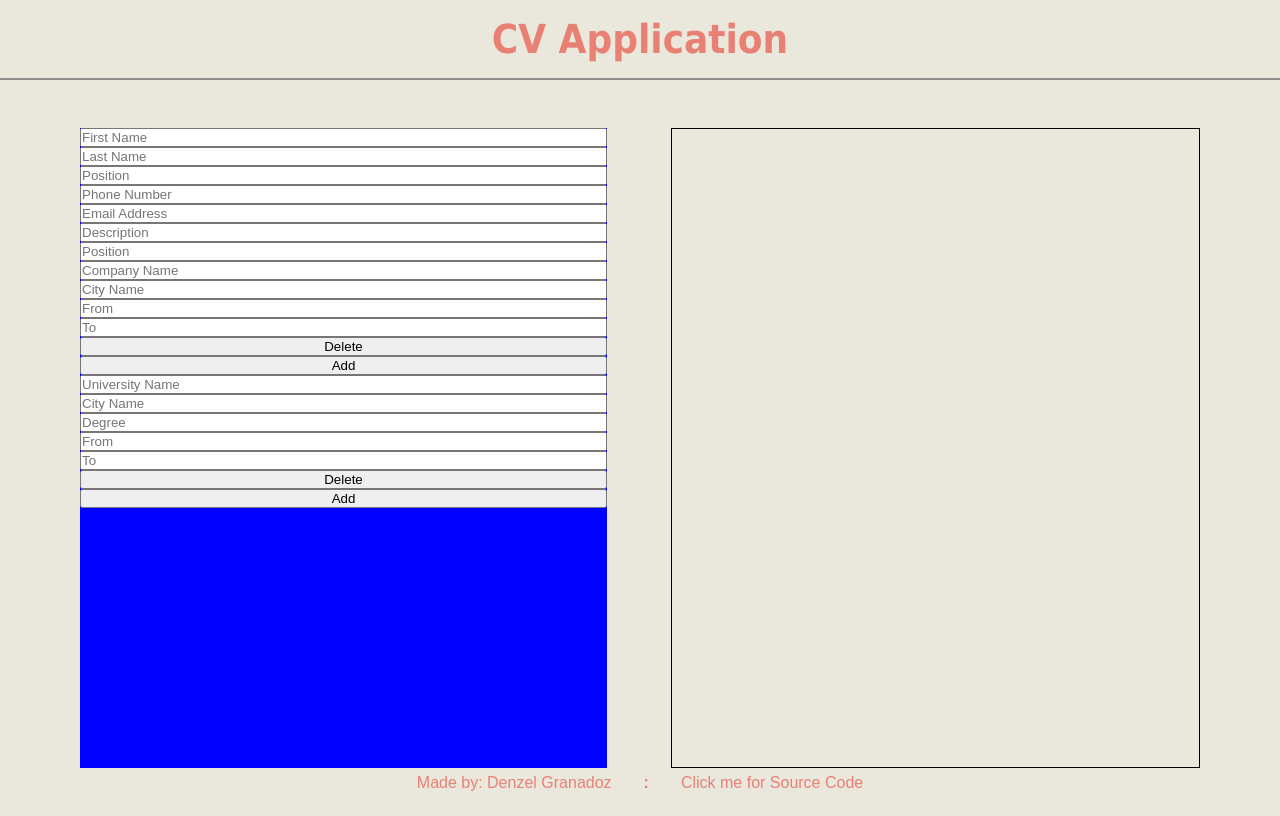
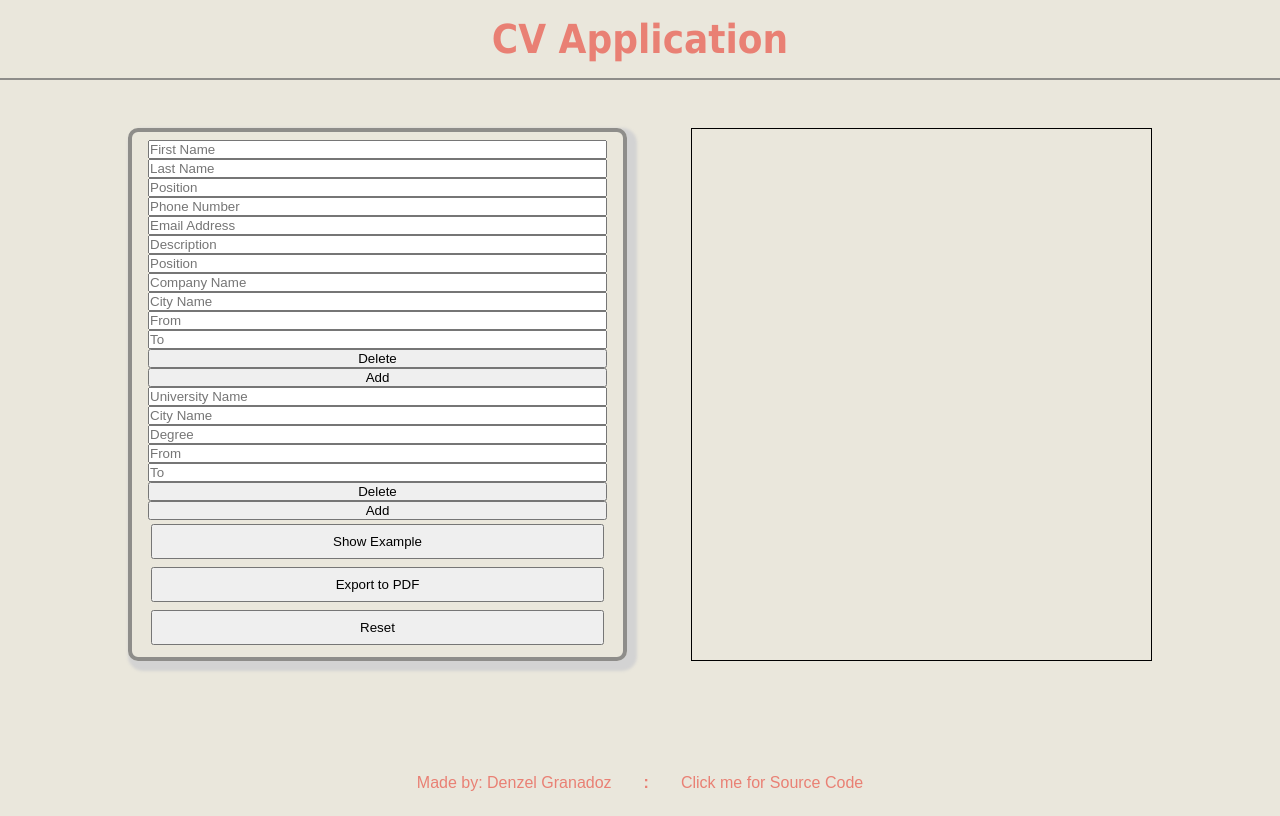
Before and after one commit to DenzelGranadoz/cv-project, a React (Create React App) app: page / in a window 1280 px wide. Built offline with nearby package versions, Linux system fonts and the light colour scheme.

Commit message:
all inputs saved and rendered

```diff
--- a/src/components/Main.js
+++ b/src/components/Main.js
@@ -15,6 +15,20 @@ class Main extends React.Component {
         emailAddress: '',
         description: '',
       },
+      experience: {
+        position: '',
+        companyName: '',
+        cityName: '',
+        from: '',
+        to: '',
+      },
+      education: {
+        universityName: '',
+        cityName: '',
+        degree: '',
+        from: '',
+        to: '',
+      },
     };
     this.handleChangePersonal = this.handleChangePersonal.bind(this);
     this.handleSubmit = this.handleSubmit.bind(this);
@@ -30,6 +44,26 @@ class Main extends React.Component {
     });
   };
 
+  handleChangeExperience = (key) => (e) => {
+    let newExperience = {
+      ...this.state.experience,
+      [key]: e.target.value,
+    };
+    this.setState({
+      experience: newExperience,
+    });
+  };
+
+  handleChangeEducation = (key) => (e) => {
+    let newEducation = {
+      ...this.state.education,
+      [key]: e.target.value,
+    };
+    this.setState({
+      education: newEducation,
+    });
+  };
+
   handleSubmit(e) {
     e.preventDefault();
     console.log(this.state.personal);
@@ -39,12 +73,17 @@ class Main extends React.Component {
     return (
       <MainWrap>
         <Forms
-          input={this.state.personal}
-          handleChange={this.handleChangePersonal}
+          inputPersonal={this.state.personal}
+          handleChangePersonal={this.handleChangePersonal}
           handleSubmit={this.handleSubmit}
+          handleChangeExperience={this.handleChangeExperience}
+          handleChangeEducation={this.handleChangeEducation}
         />
-
-        <Preview personal={this.state.personal} />
+        <Preview
+          personal={this.state.personal}
+          experience={this.state.experience}
+          education={this.state.education}
+        />
       </MainWrap>
     );
   }
@@ -52,8 +91,7 @@ class Main extends React.Component {
 
 const MainWrap = styled.main`
   display: flex;
-  margin: 3rem;
-  height: 80vh;
+  margin: 3rem 6rem;
 `;
 
 export default Main;
--- a/src/components/forms/Form.js
+++ b/src/components/forms/Form.js
@@ -13,30 +13,45 @@ class Form extends React.Component {
     return (
       <FormWrapper>
         <Personal
-          input={this.props.input}
-          handleChange={this.props.handleChange}
+          input={this.props.inputPersonal}
+          handleChange={this.props.handleChangePersonal}
           handleSubmit={this.props.handleSubmit}
         />
         <Experience
           input={this.props.input}
-          handleChange={this.props.handleChange}
+          handleChange={this.props.handleChangeExperience}
           handleSubmit={this.props.handleSubmit}
         />
         <Education
           input={this.props.input}
-          handleChange={this.props.handleChange}
+          handleChange={this.props.handleChangeEducation}
           handleSubmit={this.props.handleSubmit}
         />
+        <>
+          <Button type="submit">Show Example</Button>
+          <Button type="submit">Export to PDF</Button>
+          <Button type="submit">Reset</Button>
+        </>
       </FormWrapper>
     );
   }
 }
 
 const FormWrapper = styled.div`
-  background-color: blue;
+  border: 4px solid #8e8d8a;
+  border-radius: 10px;
+  box-shadow: 5px 5px 3px 5px lightgray;
   flex: 1 1 0;
   width: 0;
   margin: 0 2rem;
+  padding: 0.5rem 1rem;
+  display: flex;
+  flex-direction: column;
+`;
+
+const Button = styled.button`
+  padding: 0.5rem;
+  margin: 0.25rem 0.2rem;
 `;
 
 export default Form;
--- /dev/null
+++ b/src/components/preview/EducationPreview.js
@@ -0,0 +1,20 @@
+import React from 'react';
+
+class EducationPreview extends React.Component {
+  constructor(props) {
+    super(props);
+  }
+  render() {
+    return (
+      <div>
+        <p>{this.props.education.universityName}</p>
+        <p>{this.props.education.cityName}</p>
+        <p>{this.props.education.degree}</p>
+        <p>{this.props.education.from}</p>
+        <p>{this.props.education.to}</p>
+      </div>
+    );
+  }
+}
+
+export default EducationPreview;
--- /dev/null
+++ b/src/components/preview/ExperiencePreview.js
@@ -0,0 +1,20 @@
+import React from 'react';
+
+class ExperiencePreview extends React.Component {
+  constructor(props) {
+    super(props);
+  }
+  render() {
+    return (
+      <div>
+        <p>{this.props.experience.position}</p>
+        <p>{this.props.experience.companyName}</p>
+        <p>{this.props.experience.cityName}</p>
+        <p>{this.props.experience.from}</p>
+        <p>{this.props.experience.to}</p>
+      </div>
+    );
+  }
+}
+
+export default ExperiencePreview;
--- a/src/components/preview/Preview.js
+++ b/src/components/preview/Preview.js
@@ -1,6 +1,8 @@
 import React from 'react';
 import styled from 'styled-components';
 import PersonalPreview from './PersonalPreview';
+import ExperiencePreview from './ExperiencePreview';
+import EducationPreview from './EducationPreview';
 
 class Preview extends React.Component {
   constructor(props) {
@@ -11,6 +13,8 @@ class Preview extends React.Component {
     return (
       <PreviewWrapper>
         <PersonalPreview personal={this.props.personal} />
+        <ExperiencePreview experience={this.props.experience} />
+        <EducationPreview education={this.props.education} />
       </PreviewWrapper>
     );
   }
@@ -18,6 +22,7 @@ class Preview extends React.Component {
 
 const PreviewWrapper = styled.div`
   flex: 1 1 0;
+
   width: 0;
   border: 1px solid black;
   margin: 0 2em;
```
